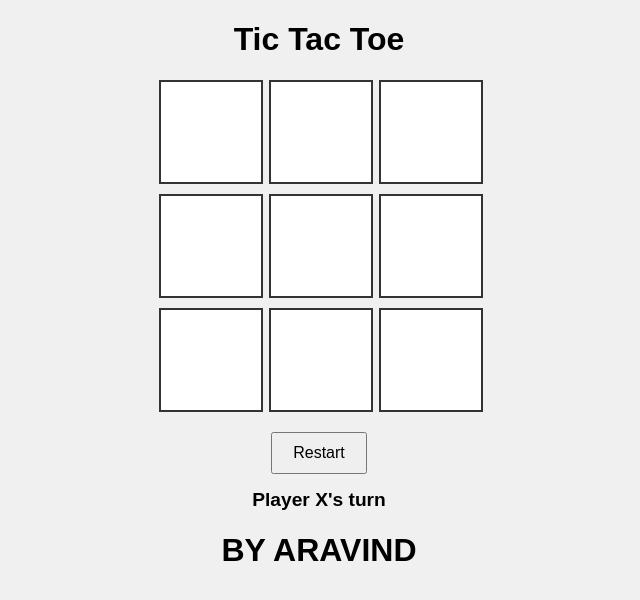
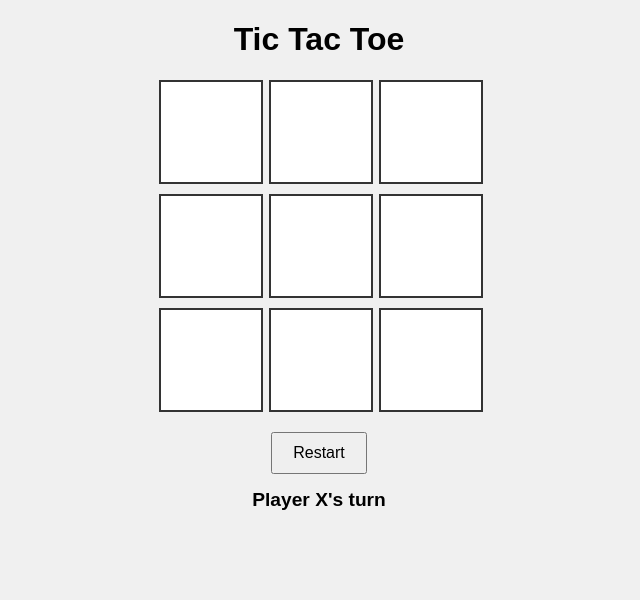
Before and after one commit to AravindMadasamy/Tic-tac-toe, a plain HTML site: page index.html in a window 1280 px wide. Shown: the whole page, without its empty margins (321-961 px from the left). Drawn offline with Linux system fonts and the light colour scheme.

Commit message:
Update index.html

```diff
--- a/index.html
+++ b/index.html
@@ -21,7 +21,6 @@
   </div>
   <button id="restartButton">Restart</button>
   <div id="statusText"></div>
-<h1>BY ARAVIND </h1>
   <script src="script.js"></script>
 </body>
 </html>
```
